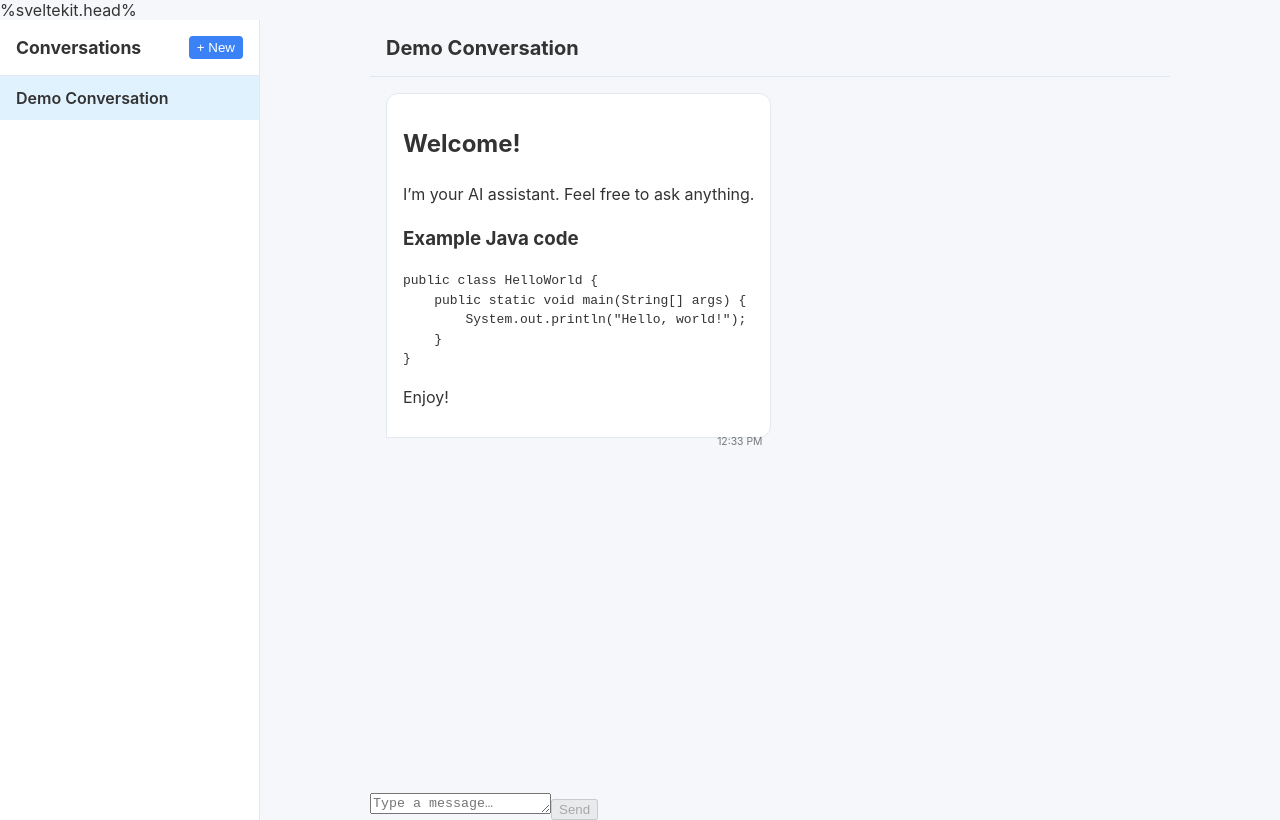
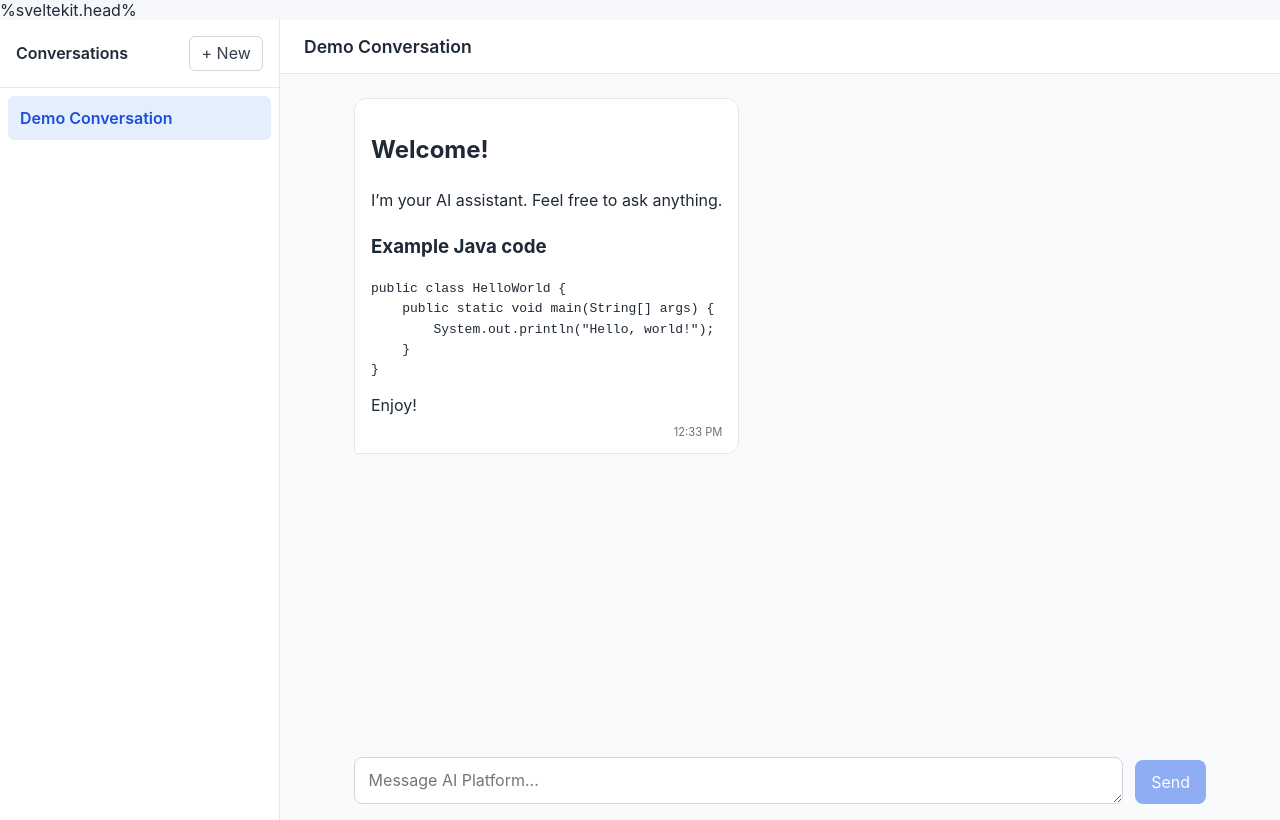
Before and after one commit to ryryanb/ai-platform, a React (Vite) app in the folder frontend/: page / in a window 1280 px wide. Built offline with nearby package versions, Linux system fonts and the light colour scheme.

Commit message:
AI-002 conversation UI implementation

```diff
--- a/frontend/src/components/ChatWindow.tsx
+++ b/frontend/src/components/ChatWindow.tsx
@@ -1,7 +1,9 @@
 import React from 'react';
+
 import { Conversation } from '../types/chat';
+
+import { MessageInput } from './MessageInput';
 import { MessageList } from './MessageList';
-import { MessageInput } from './MessageInput';
 
 interface ChatWindowProps {
   conversation: Conversation | null;
@@ -16,21 +18,30 @@ export const ChatWindow: React.FC<ChatWindowProps> = ({
 }) => {
   if (!conversation) {
     return (
-      <section className="chat-window empty">
-        <p>Select or create a conversation to start chatting.</p>
-      </section>
+      <main className="chat-window empty" aria-label="Chat">
+        <div className="chat-empty">
+          <h1>AI Platform</h1>
+          <p>Select a conversation or create a new one to get started.</p>
+        </div>
+      </main>
     );
   }
 
   return (
-    <section className="chat-window">
+    <main className="chat-window" aria-label="Chat">
       <header className="chat-header">
-        <h2>{conversation.title}</h2>
+        <h1>{conversation.title}</h1>
       </header>
 
-      <MessageList messages={conversation.messages} isLoading={isLoading} />
+      <MessageList
+        messages={conversation.messages}
+        isLoading={isLoading}
+      />
 
-      <MessageInput onSend={onSendMessage} disabled={isLoading} />
-    </section>
+      <MessageInput
+        onSend={onSendMessage}
+        disabled={isLoading}
+      />
+    </main>
   );
 };
--- a/frontend/src/components/ConversationList.tsx
+++ b/frontend/src/components/ConversationList.tsx
@@ -1,4 +1,5 @@
 import React from 'react';
+
 import { Conversation } from '../types/chat';
 
 interface ConversationListProps {
@@ -16,26 +17,54 @@ export const ConversationList: React.FC<ConversationListProps> = ({
 }) => {
   return (
     <aside className="conversation-list">
-      <header>
+      <header className="conversation-list-header">
         <h2>Conversations</h2>
-        <button onClick={onNew} aria-label="New conversation">
+
+        <button
+          type="button"
+          className="new-conversation-button"
+          onClick={onNew}
+          aria-label="Create a new conversation"
+        >
           + New
         </button>
       </header>
+
       {conversations.length === 0 ? (
-        <p className="empty">No conversations yet.</p>
+        <div className="conversation-empty">
+          <p>No conversations yet.</p>
+
+          <button
+            type="button"
+            onClick={onNew}
+            className="conversation-empty-button"
+          >
+            Start a conversation
+          </button>
+        </div>
       ) : (
-        <ul>
-          {conversations.map((conv) => (
-            <li
-              key={conv.id}
-              className={conv.id === selectedId ? 'active' : ''}
-              onClick={() => onSelect(conv.id)}
+        <nav
+          className="conversation-items"
+          aria-label="Conversation history"
+        >
+          {conversations.map((conversation) => (
+            <button
+              key={conversation.id}
+              type="button"
+              className={`conversation-item ${
+                conversation.id === selectedId ? 'active' : ''
+              }`}
+              onClick={() => onSelect(conversation.id)}
+              aria-current={
+                conversation.id === selectedId ? 'page' : undefined
+              }
             >
-              {conv.title}
-            </li>
+              <span className="conversation-title">
+                {conversation.title}
+              </span>
+            </button>
           ))}
-        </ul>
+        </nav>
       )}
     </aside>
   );
--- a/frontend/src/components/MessageInput.tsx
+++ b/frontend/src/components/MessageInput.tsx
@@ -1,4 +1,4 @@
-import React, { useState, KeyboardEvent } from 'react';
+import React, { KeyboardEvent, useState } from 'react';
 
 interface MessageInputProps {
   onSend: (content: string) => void;
@@ -13,15 +13,21 @@ export const MessageInput: React.FC<MessageInputProps> = ({
 
   const handleSend = () => {
     const trimmed = value.trim();
-    if (!trimmed) return;
+
+    if (!trimmed || disabled) {
+      return;
+    }
+
     onSend(trimmed);
     setValue('');
   };
 
-  const onKeyDown = (e: KeyboardEvent<HTMLTextAreaElement>) => {
-    if (e.key === 'Enter' && !e.shiftKey) {
-      e.preventDefault();
-      if (!disabled) handleSend();
+  const handleKeyDown = (
+    event: KeyboardEvent<HTMLTextAreaElement>,
+  ) => {
+    if (event.key === 'Enter' && !event.shiftKey) {
+      event.preventDefault();
+      handleSend();
     }
   };
 
@@ -29,12 +35,14 @@ export const MessageInput: React.FC<MessageInputProps> = ({
     <div className="message-input">
       <textarea
         rows={1}
-        placeholder="Type a message…"
+        placeholder="Message AI Platform..."
         value={value}
-        onChange={(e) => setValue(e.target.value)}
-        onKeyDown={onKeyDown}
+        onChange={(event) => setValue(event.target.value)}
+        onKeyDown={handleKeyDown}
         disabled={disabled}
+        aria-label="Message"
       />
+
       <button
         type="button"
         onClick={handleSend}
--- a/frontend/src/components/MessageList.tsx
+++ b/frontend/src/components/MessageList.tsx
@@ -1,5 +1,7 @@
 import React, { useEffect, useRef } from 'react';
+
 import { Message as MessageType } from '../types/chat';
+
 import { Message } from './Message';
 
 interface MessageListProps {
@@ -13,23 +15,46 @@ export const MessageList: React.FC<MessageListProps> = ({
 }) => {
   const endRef = useRef<HTMLDivElement>(null);
 
-  // Auto‑scroll to bottom when messages change
   useEffect(() => {
     endRef.current?.scrollIntoView({ behavior: 'smooth' });
   }, [messages, isLoading]);
 
   return (
-    <div className="message-list">
-      {messages.map((msg) => (
-        <Message key={msg.id} message={msg} />
-      ))}
+    <div
+      className="message-list"
+      aria-live="polite"
+      aria-busy={isLoading}
+    >
+      {messages.length === 0 && !isLoading ? (
+        <div className="message-empty">
+          <h3>Start a conversation</h3>
+          <p>
+            Send a message below to begin chatting with the AI assistant.
+          </p>
+        </div>
+      ) : (
+        messages.map((message) => (
+          <Message key={message.id} message={message} />
+        ))
+      )}
+
       {isLoading && (
-        <div className="message loading">
+        <div
+          className="message assistant loading"
+          role="status"
+          aria-label="Assistant is generating a response"
+        >
           <div className="message-bubble">
-            <span className="loading-dots">…</span>
+            <span className="loading-dots" aria-hidden="true">
+              ...
+            </span>
+            <span className="sr-only">
+              Assistant is generating a response
+            </span>
           </div>
         </div>
       )}
+
       <div ref={endRef} />
     </div>
   );
--- a/frontend/src/index.css
+++ b/frontend/src/index.css
@@ -1,145 +1,445 @@
 /* Reset & basic typography */
+
 *,
 *::before,
 *::after {
   box-sizing: border-box;
 }
+
 html,
 body,
 #root {
   height: 100%;
   margin: 0;
-  font-family: -apple-system, BlinkMacSystemFont, 'Segoe UI', Roboto,
-    Helvetica, Arial, sans-serif;
-  background: #f5f7fa;
-  color: #333;
 }
 
-/* Layout */
+body {
+  font-family:
+    -apple-system,
+    BlinkMacSystemFont,
+    "Segoe UI",
+    Roboto,
+    Helvetica,
+    Arial,
+    sans-serif;
+
+  background: #f5f7fa;
+  color: #1f2937;
+}
+
+button,
+textarea {
+  font: inherit;
+}
+
+/* Screen-reader-only utility */
+
+.sr-only {
+  position: absolute;
+  width: 1px;
+  height: 1px;
+  padding: 0;
+  margin: -1px;
+  overflow: hidden;
+  clip: rect(0, 0, 0, 0);
+  white-space: nowrap;
+  border: 0;
+}
+
+/* Application */
+
 .app-container {
   display: flex;
   height: 100%;
+  min-width: 0;
 }
 
-/* Conversation List (sidebar) */
+/* Conversation sidebar */
+
 .conversation-list {
-  width: 260px;
-  background: #fff;
-  border-right: 1px solid #e2e8f0;
+  width: 280px;
+  flex-shrink: 0;
   display: flex;
   flex-direction: column;
+
+  background: #ffffff;
+  border-right: 1px solid #e5e7eb;
 }
-.conversation-list header {
+
+.conversation-list-header {
   display: flex;
+  align-items: center;
   justify-content: space-between;
-  align-items: center;
+
   padding: 1rem;
-  border-bottom: 1px solid #e2e8f0;
+
+  border-bottom: 1px solid #e5e7eb;
 }
-.conversation-list header h2 {
+
+.conversation-list-header h2 {
   margin: 0;
-  font-size: 1.1rem;
+
+  font-size: 1rem;
+  font-weight: 600;
 }
-.conversation-list header button {
-  background: #3b82f6;
-  color: #fff;
-  border: none;
-  border-radius: 4px;
-  padding: 0.25rem 0.5rem;
+
+.new-conversation-button {
+  border: 1px solid #d1d5db;
+  border-radius: 6px;
+
+  padding: 0.4rem 0.7rem;
+
+  background: #ffffff;
+  color: #374151;
+
   cursor: pointer;
 }
-.conversation-list header button:hover {
-  background: #2563eb;
+
+.new-conversation-button:hover {
+  background: #f3f4f6;
 }
-.conversation-list ul {
-  list-style: none;
-  margin: 0;
-  padding: 0;
+
+.new-conversation-button:focus-visible,
+.conversation-item:focus-visible,
+.conversation-empty-button:focus-visible,
+.message-input button:focus-visible,
+.message-input textarea:focus-visible {
+  outline: 2px solid #2563eb;
+  outline-offset: 2px;
+}
+
+/* Conversation items */
+
+.conversation-items {
+  flex: 1;
+
   overflow-y: auto;
-  flex: 1;
+
+  padding: 0.5rem;
 }
-.conversation-list li {
-  padding: 0.75rem 1rem;
+
+.conversation-item {
+  width: 100%;
+
+  display: block;
+
+  margin-bottom: 0.25rem;
+  padding: 0.75rem;
+
+  border: 0;
+  border-radius: 6px;
+
+  background: transparent;
+  color: #374151;
+
+  text-align: left;
   cursor: pointer;
 }
-.conversation-list li:hover {
-  background: #f1f5f9;
+
+.conversation-item:hover {
+  background: #f3f4f6;
 }
-.conversation-list li.active {
-  background: #e0f2fe;
+
+.conversation-item.active {
+  background: #e5eefc;
+  color: #1d4ed8;
   font-weight: 600;
 }
-.conversation-list .empty {
-  padding: 1rem;
-  color: #666;
+
+.conversation-title {
+  display: block;
+
+  overflow: hidden;
+
+  text-overflow: ellipsis;
+  white-space: nowrap;
 }
 
-/* Chat Window */
+/* Empty conversation list */
+
+.conversation-empty {
+  padding: 1.5rem 1rem;
+
+  color: #6b7280;
+  text-align: center;
+}
+
+.conversation-empty p {
+  margin: 0 0 1rem;
+}
+
+.conversation-empty-button {
+  border: 1px solid #d1d5db;
+  border-radius: 6px;
+
+  padding: 0.5rem 0.75rem;
+
+  background: #ffffff;
+  color: #374151;
+
+  cursor: pointer;
+}
+
+/* Chat window */
+
 .chat-window {
   flex: 1;
+  min-width: 0;
+
   display: flex;
   flex-direction: column;
-  max-width: 800px;
-  margin: 0 auto;
-}
-.chat-window.empty {
-  justify-content: center;
-  align-items: center;
-}
-.chat-header {
-  padding: 1rem;
-  border-bottom: 1px solid #e2e8f0;
-}
-.chat-header h2 {
-  margin: 0;
-  font-size: 1.25rem;
+
+  background: #f9fafb;
 }
 
-/* Message List */
+.chat-window.empty {
+  align-items: center;
+  justify-content: center;
+}
+
+.chat-empty {
+  max-width: 420px;
+
+  padding: 2rem;
+
+  text-align: center;
+}
+
+.chat-empty h1 {
+  margin: 0 0 0.5rem;
+
+  font-size: 1.5rem;
+}
+
+.chat-empty p {
+  margin: 0;
+
+  color: #6b7280;
+}
+
+/* Chat header */
+
+.chat-header {
+  flex-shrink: 0;
+
+  padding: 1rem 1.5rem;
+
+  background: #ffffff;
+  border-bottom: 1px solid #e5e7eb;
+}
+
+.chat-header h1 {
+  margin: 0;
+
+  font-size: 1.1rem;
+  font-weight: 600;
+}
+
+/* Messages */
+
 .message-list {
   flex: 1;
+  min-height: 0;
+
+  width: 100%;
+  max-width: 900px;
+
+  margin: 0 auto;
+
   overflow-y: auto;
-  padding: 1rem;
+
+  padding: 1.5rem;
+}
+
+.message {
   display: flex;
-  flex-direction: column;
+
+  margin-bottom: 1.5rem;
 }
-.message {
-  margin-bottom: 1rem;
-  display: flex;
-}
+
 .message.user {
   justify-content: flex-end;
 }
+
 .message.assistant {
   justify-content: flex-start;
 }
+
 .message-bubble {
-  max-width: 70%;
+  max-width: min(70%, 720px);
+
   padding: 0.75rem 1rem;
+
   border-radius: 12px;
-  position: relative;
-  line-height: 1.5;
+
+  line-height: 1.55;
+  overflow-wrap: anywhere;
 }
+
 .message.user .message-bubble {
-  background: #3b82f6;
-  color: #fff;
-  border-bottom-right-radius: 0;
+  background: #2563eb;
+  color: #ffffff;
+
+  border-bottom-right-radius: 3px;
 }
+
 .message.assistant .message-bubble {
-  background: #fff;
-  border: 1px solid #e2e8f0;
-  color: #333;
-  border-bottom-left-radius: 0;
+  background: #ffffff;
+  color: #1f2937;
+
+  border: 1px solid #e5e7eb;
+
+  border-bottom-left-radius: 3px;
 }
-.message .timestamp {
-  font-size: 0.65rem;
-  color: #777;
-  position: absolute;
-  bottom: -1.2em;
-  right: 0.5rem;
+
+.message-bubble p {
+  margin: 0;
 }
+
+.timestamp {
+  display: block;
+
+  margin-top: 0.4rem;
+
+  font-size: 0.7rem;
+
+  opacity: 0.65;
+  text-align: right;
+}
+
+.message-empty {
+  display: flex;
+  flex-direction: column;
+  align-items: center;
+  justify-content: center;
+
+  min-height: 100%;
+
+  text-align: center;
+}
+
+.message-empty h3 {
+  margin: 0 0 0.5rem;
+}
+
+.message-empty p {
+  margin: 0;
+
+  color: #6b7280;
+}
+
+/* Loading */
+
 .message.loading .message-bubble {
-  background: #f1f5f9;
-  color: #555;
-  font-style: italic;
+  background: #ffffff;
+  color: #6b7280;
+
+  border: 1px solid #e5e7eb;
 }
+
+.loading-dots {
+  letter-spacing: 0.2rem;
+}
+
+/* Message input */
+
+.message-input {
+  display: flex;
+  gap: 0.75rem;
+
+  width: 100%;
+  max-width: 900px;
+
+  margin: 0 auto;
+
+  padding: 1rem 1.5rem;
+
+  background: #f9fafb;
+}
+
+.message-input textarea {
+  flex: 1;
+
+  min-height: 44px;
+  max-height: 160px;
+
+  resize: vertical;
+
+  padding: 0.7rem 0.85rem;
+
+  border: 1px solid #d1d5db;
+  border-radius: 8px;
+
+  background: #ffffff;
+  color: #1f2937;
+
+  line-height: 1.4;
+}
+
+.message-input textarea:disabled {
+  background: #f3f4f6;
+  cursor: not-allowed;
+}
+
+.message-input button {
+  align-self: flex-end;
+
+  min-height: 44px;
+
+  padding: 0 1rem;
+
+  border: 0;
+  border-radius: 8px;
+
+  background: #2563eb;
+  color: #ffffff;
+
+  cursor: pointer;
+}
+
+.message-input button:hover:not(:disabled) {
+  background: #1d4ed8;
+}
+
+.message-input button:disabled {
+  opacity: 0.5;
+  cursor: not-allowed;
+}
+
+/* Responsive layout */
+
+@media (max-width: 700px) {
+  .conversation-list {
+    width: 220px;
+  }
+
+  .message-list {
+    padding: 1rem;
+  }
+
+  .message-input {
+    padding: 0.75rem 1rem;
+  }
+
+  .message-bubble {
+    max-width: 85%;
+  }
+}
+
+@media (max-width: 520px) {
+  .conversation-list {
+    width: 180px;
+  }
+
+  .conversation-list-header {
+    padding: 0.75rem;
+  }
+
+  .conversation-list-header h2 {
+    font-size: 0.9rem;
+  }
+
+  .message-bubble {
+    max-width: 90%;
+  }
+}
```
Also changed, not shown: 1 other file (tests, documents, lock files or other folders).
